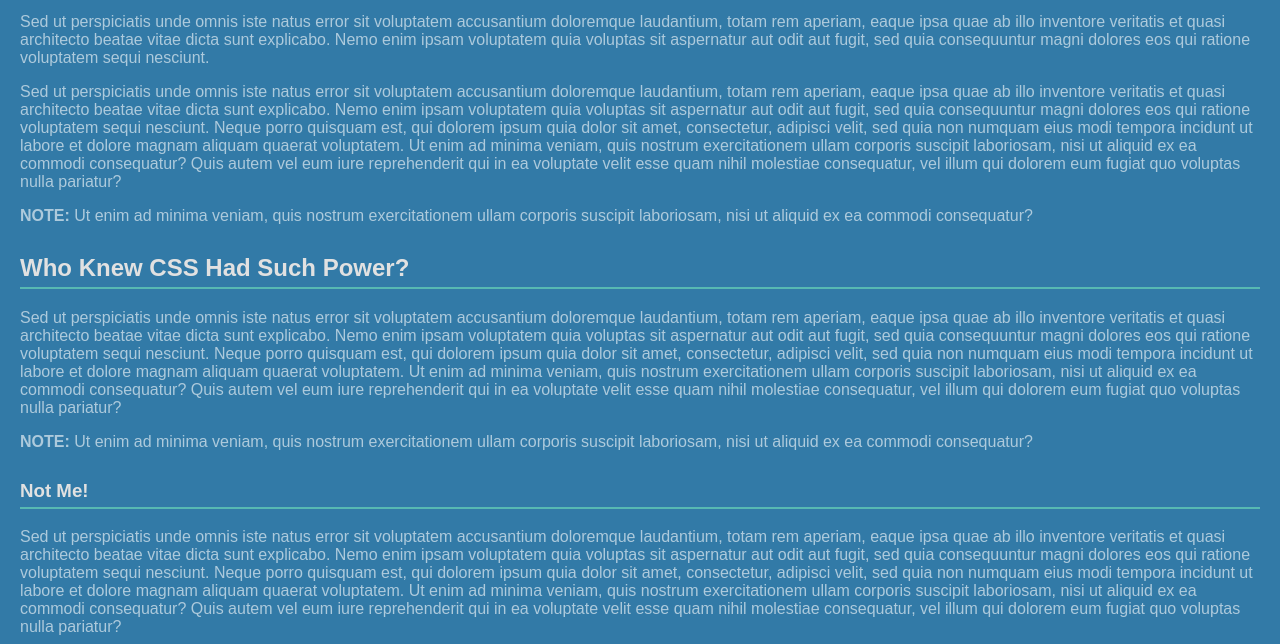
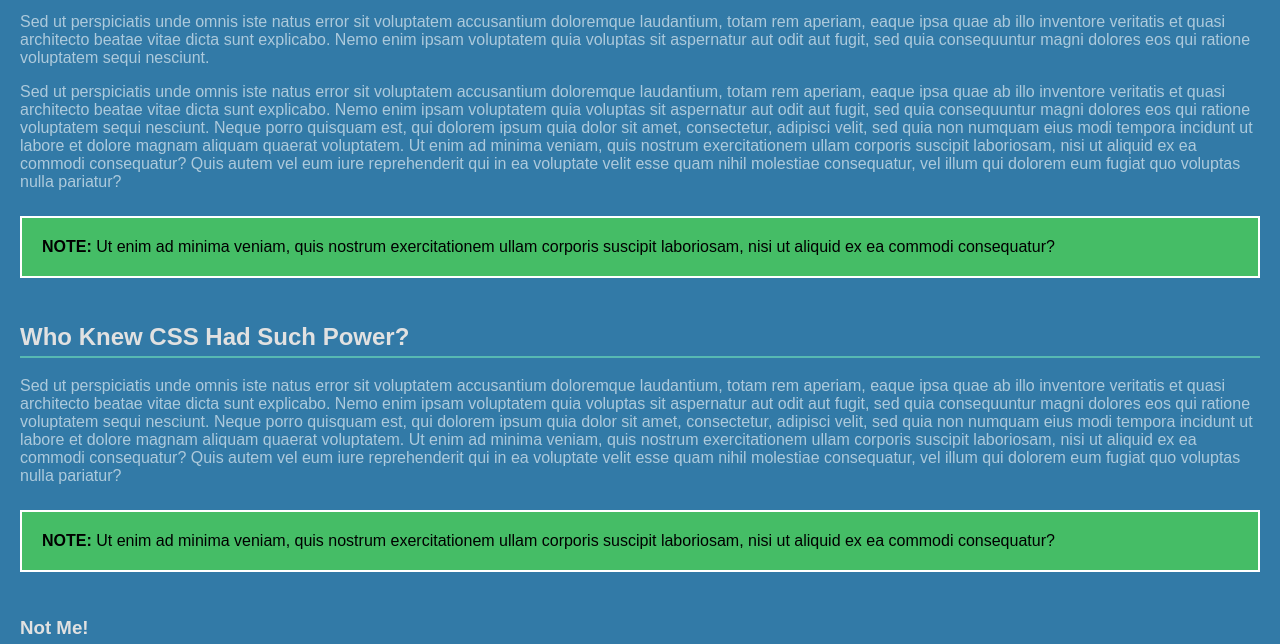
Before and after one commit to d9i8i/css3-missing-manual, a plain HTML site: page 03/selector_basics.html in a window 1280 px wide. Shown: the part 156-800 px from the top of the page. Drawn offline with Linux system fonts and the light colour scheme; a web font is replaced by a local one.

Commit message:
Создание и применение классов

```diff
--- a/03/selector_basics.html
+++ b/03/selector_basics.html
@@ -14,10 +14,10 @@
 <h1>The Amazing World of CSS</h1>
 <p>Sed ut perspiciatis unde omnis iste natus error sit voluptatem accusantium doloremque laudantium, totam rem aperiam, eaque ipsa quae ab illo inventore veritatis et quasi architecto beatae vitae dicta sunt explicabo. Nemo enim ipsam voluptatem quia voluptas sit aspernatur aut odit aut fugit, sed quia consequuntur magni dolores eos qui ratione voluptatem sequi nesciunt. </p>
 <p>Sed ut perspiciatis unde omnis iste natus error sit voluptatem accusantium doloremque laudantium, totam rem aperiam, eaque ipsa quae ab illo inventore veritatis et quasi architecto beatae vitae dicta sunt explicabo. Nemo enim ipsam voluptatem quia voluptas sit aspernatur aut odit aut fugit, sed quia consequuntur magni dolores eos qui ratione voluptatem sequi nesciunt. Neque porro quisquam est, qui dolorem ipsum quia dolor sit amet, consectetur, adipisci velit, sed quia non numquam eius modi tempora incidunt ut labore et dolore magnam aliquam quaerat voluptatem. Ut enim ad minima veniam, quis nostrum exercitationem ullam corporis suscipit laboriosam, nisi ut aliquid ex ea commodi consequatur? Quis autem vel eum iure reprehenderit qui in ea voluptate velit esse quam nihil molestiae consequatur, vel illum qui dolorem eum fugiat quo voluptas nulla pariatur?</p>
-<p><strong>NOTE:</strong> Ut enim ad minima veniam, quis nostrum exercitationem ullam corporis suscipit laboriosam, nisi ut aliquid ex ea commodi consequatur? </p>
+<p class="note"><strong>NOTE:</strong> Ut enim ad minima veniam, quis nostrum exercitationem ullam corporis suscipit laboriosam, nisi ut aliquid ex ea commodi consequatur? </p>
 <h2>Who Knew CSS Had Such Power?</h2>
 <p>Sed ut perspiciatis unde omnis iste natus error sit voluptatem accusantium doloremque laudantium, totam rem aperiam, eaque ipsa quae ab illo inventore veritatis et quasi architecto beatae vitae dicta sunt explicabo. Nemo enim ipsam voluptatem quia voluptas sit aspernatur aut odit aut fugit, sed quia consequuntur magni dolores eos qui ratione voluptatem sequi nesciunt. Neque porro quisquam est, qui dolorem ipsum quia dolor sit amet, consectetur, adipisci velit, sed quia non numquam eius modi tempora incidunt ut labore et dolore magnam aliquam quaerat voluptatem. Ut enim ad minima veniam, quis nostrum exercitationem ullam corporis suscipit laboriosam, nisi ut aliquid ex ea commodi consequatur? Quis autem vel eum iure reprehenderit qui in ea voluptate velit esse quam nihil molestiae consequatur, vel illum qui dolorem eum fugiat quo voluptas nulla pariatur?</p>
-<p><strong>NOTE:</strong> Ut enim ad minima veniam, quis nostrum exercitationem ullam corporis suscipit laboriosam, nisi ut aliquid ex ea commodi consequatur? </p>
+<p class="note"><strong>NOTE:</strong> Ut enim ad minima veniam, quis nostrum exercitationem ullam corporis suscipit laboriosam, nisi ut aliquid ex ea commodi consequatur? </p>
 <h3>Not Me!</h3>
 <p>Sed ut perspiciatis unde omnis iste natus error sit voluptatem accusantium doloremque laudantium, totam rem aperiam, eaque ipsa quae ab illo inventore veritatis et quasi architecto beatae vitae dicta sunt explicabo. Nemo enim ipsam voluptatem quia voluptas sit aspernatur aut odit aut fugit, sed quia consequuntur magni dolores eos qui ratione voluptatem sequi nesciunt. Neque porro quisquam est, qui dolorem ipsum quia dolor sit amet, consectetur, adipisci velit, sed quia non numquam eius modi tempora incidunt ut labore et dolore magnam aliquam quaerat voluptatem. Ut enim ad minima veniam, quis nostrum exercitationem ullam corporis suscipit laboriosam, nisi ut aliquid ex ea commodi consequatur? Quis autem vel eum iure reprehenderit qui in ea voluptate velit esse quam nihil molestiae consequatur, vel illum qui dolorem eum fugiat quo voluptas nulla pariatur?</p>
 <h3>Me Neither!</h3>
--- a/03/styles.css
+++ b/03/styles.css
@@ -35,3 +35,12 @@ h1 {
   border-radius: 0 0 10px 10px;
   padding: 10px;
 }
+
+.note {
+  color: black;
+  border: 2px solid white;
+  background-color: rgb(69, 189, 102);
+  margin-top: 25px;
+  margin-bottom: 35px;
+  padding: 20px;
+}
```
